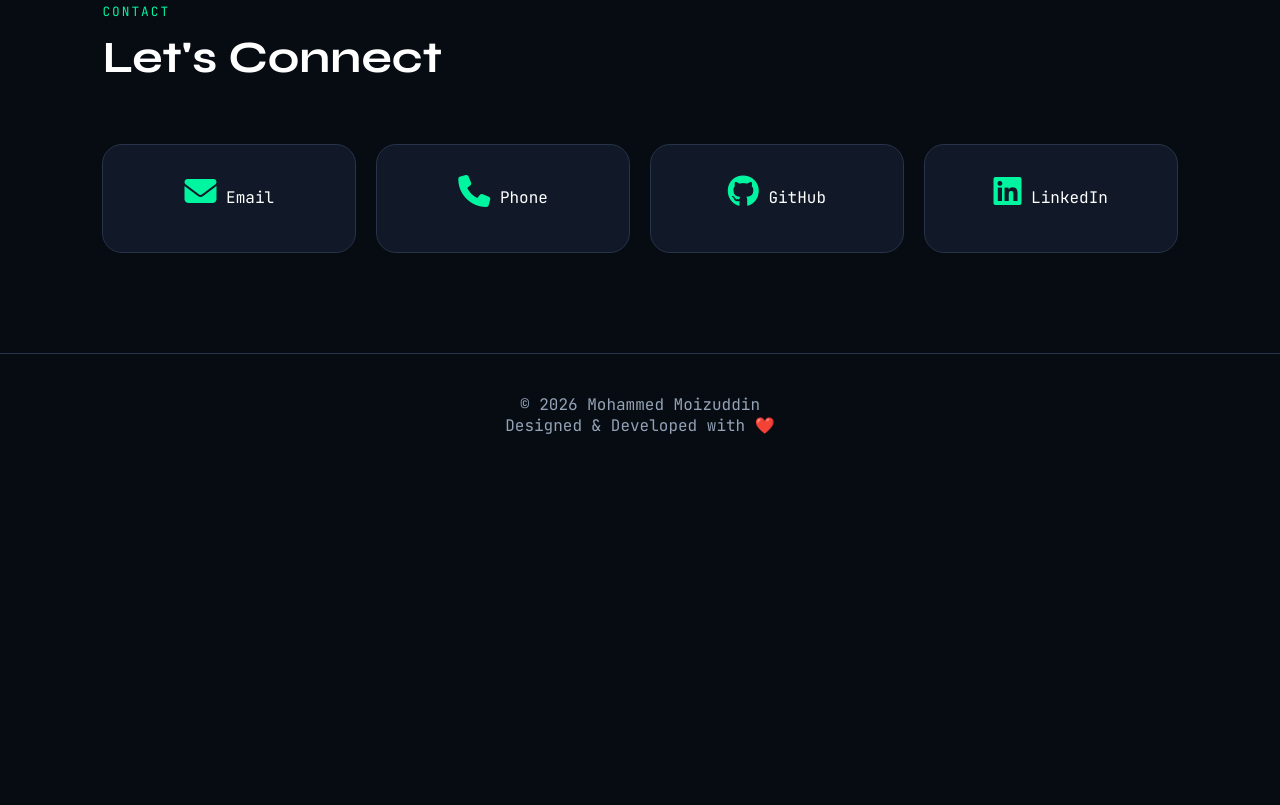
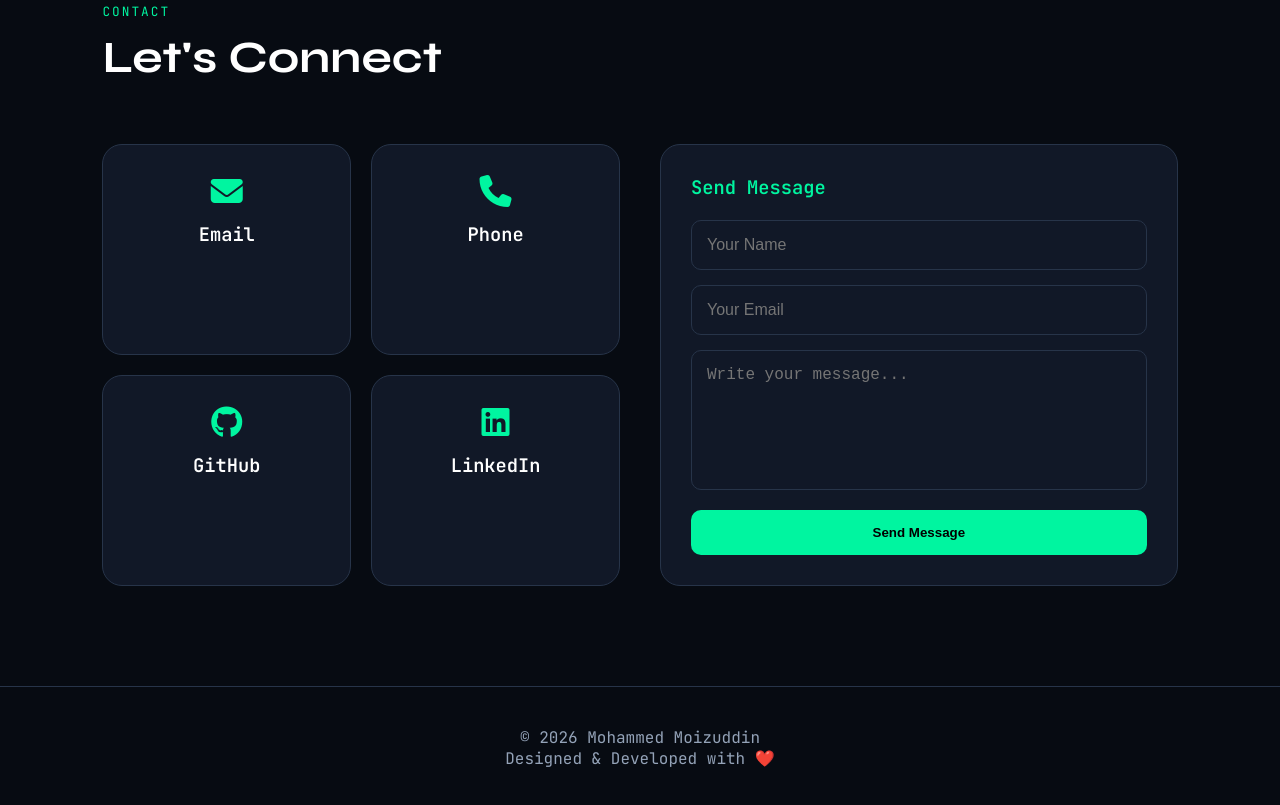
Before and after one commit to ziom8618-star/portfolio, a plain HTML site: page index.html in a window 1280 px wide. Shown: the part 4014-4819 px from the top of the page. Before the commit the page ends 4490 px from the top, so only its background shows below. Drawn offline with Linux system fonts and the light colour scheme.

```diff
--- a/css/style.css
+++ b/css/style.css
@@ -381,7 +381,14 @@
     margin:10px 0;
 }
 
-/* Contact */
+/* Contact Section */
+
+.contact-container{
+    display:grid;
+    grid-template-columns:1fr 1fr;
+    gap:40px;
+    margin-top:40px;
+}
 
 .contact-grid{
     display:grid;
@@ -409,6 +416,67 @@
     font-size:2rem;
     color:var(--accent);
     margin-bottom:15px;
+}
+
+/* Contact Form */
+
+.contact-form{
+    background:var(--card);
+    padding:30px;
+    border-radius:20px;
+    border:1px solid var(--border);
+}
+
+.contact-form h3{
+    margin-bottom:20px;
+    color:var(--accent);
+}
+
+.contact-form input,
+.contact-form textarea{
+    width:100%;
+    padding:15px;
+    margin-bottom:15px;
+    border:1px solid var(--border);
+    border-radius:10px;
+    background:#111827;
+    color:white;
+    font-size:1rem;
+    outline:none;
+}
+
+.contact-form input:focus,
+.contact-form textarea:focus{
+    border-color:var(--accent);
+}
+
+.contact-form textarea{
+    resize:none;
+    height:140px;
+}
+
+.contact-form button{
+    width:100%;
+    padding:15px;
+    border:none;
+    border-radius:10px;
+    background:var(--accent);
+    color:black;
+    font-weight:600;
+    cursor:pointer;
+    transition:.3s;
+}
+
+.contact-form button:hover{
+    transform:translateY(-2px);
+}
+
+/* Mobile */
+
+@media(max-width:768px){
+    .contact-container{
+        grid-template-columns:1fr;
+    }
 }
 
 /* Footer */
--- a/index.html
+++ b/index.html
@@ -15,6 +15,38 @@
     <!-- CSS -->
     <link rel="stylesheet" href="css/style.css">
 </head>
+<script>
+async function sendMessage() {
+
+    const name = document.getElementById("name").value;
+    const email = document.getElementById("email").value;
+    const message = document.getElementById("message").value;
+
+    const response = await fetch(
+        "http://localhost:5000/send-email",
+        {
+            method: "POST",
+            headers: {
+                "Content-Type": "application/json"
+            },
+            body: JSON.stringify({
+                name,
+                email,
+                message
+            })
+        }
+    );
+
+    const data = await response.json();
+
+    if(data.success){
+        alert("Message sent successfully!");
+    }else{
+        alert("Failed to send message.");
+    }
+}
+</script>
+
 <body>
 
     <!-- Cursor -->
@@ -324,7 +356,6 @@
 
     </section>
 
-    <!-- CONTACT -->
     <section id="contact" class="section">
 
     <div class="section-title">
@@ -332,31 +363,54 @@
         <h2>Let's Connect</h2>
     </div>
 
+    <div class="contact-container">
+
+        <!-- Contact Cards -->
         <div class="contact-grid">
 
-            <a href="mailto:moiz78n90@gmail.com" class="contact-card">
+    <a href="mailto:ammoiz2991@gmail.com" class="contact-card">
         <i class="fas fa-envelope"></i>
-                <span>Email</span>
+        <h3>Email</h3>
     </a>
 
     <a href="tel:+918431942991" class="contact-card">
         <i class="fas fa-phone"></i>
-                <span>Phone</span>
+        <h3>Phone</h3>
     </a>
 
     <a href="https://github.com/ziom8618-star"
        target="_blank"
        class="contact-card">
         <i class="fab fa-github"></i>
-                <span>GitHub</span>
+        <h3>GitHub</h3>
     </a>
 
     <a href="https://www.linkedin.com/in/mohammed-moiz-67034a3a0"
        target="_blank"
        class="contact-card">
         <i class="fab fa-linkedin"></i>
-                <span>LinkedIn</span>
+        <h3>LinkedIn</h3>
     </a>
+
+</div>
+
+        <!-- Contact Form -->
+        <div class="contact-form">
+
+            <h3>Send Message</h3>
+
+            <input type="text" id="name" placeholder="Your Name">
+
+            <input type="email" id="email" placeholder="Your Email">
+
+            <textarea id="message"
+                placeholder="Write your message..."></textarea>
+
+            <button onclick="sendMessage()">
+                Send Message
+            </button>
+
+        </div>
 
     </div>
 
```
Also changed, not shown: backend/package.json (added, +18 -0 lines), backend/server.js (added, +43 -0 lines), 3 other files. Lines whose indentation alone changed are shown as unchanged.
